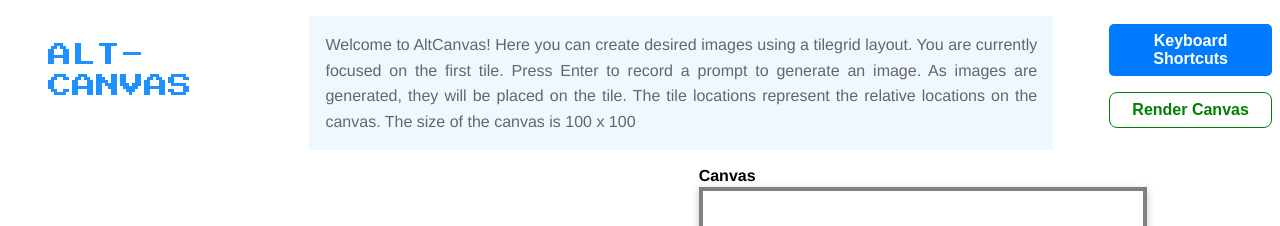
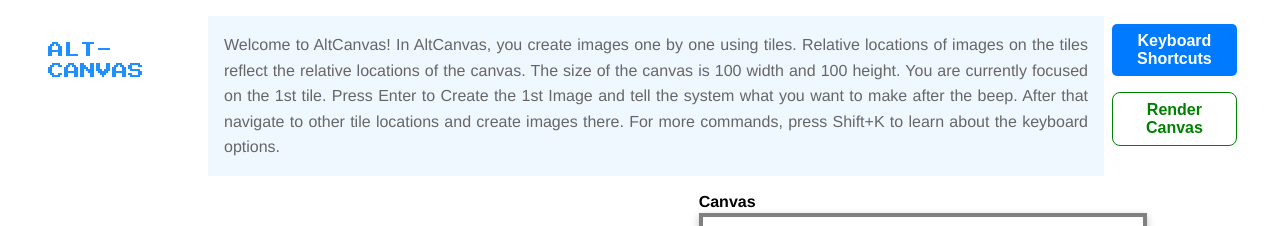
Before and after one commit to shljessie/text-tactile, a React (Create React App) app: page /sonic in a window 1280 px wide. Shown: the top 226 px of the page. Built offline with nearby package versions, Linux system fonts and the light colour scheme; no server answers.

Commit message:
update system messages

```diff
--- a/src/components/SonicTiles.jsx
+++ b/src/components/SonicTiles.jsx
@@ -1870,17 +1870,19 @@
 
       <div style={{display: 'flex', flexDirection:'row', marginTop: '1rem'}}>
         <div>
-          <h1 id="mainHeader" style={{fontSize: '1.5rem', marginTop: '1rem', marginRight:'2rem', marginLeft:'3rem', color:'#1E90FF'}}>ALT-CANVAS</h1>
+          <h1 id="mainHeader" style={{ width:'20%',fontSize: '1rem', marginTop: '1rem', marginLeft:'3rem', color:'#1E90FF'}}>ALT-CANVAS</h1>
         </div>
-        <div aria-live="polite" style={{backgroundColor:'aliceblue', padding:'1rem', width:'60%'}}>
+        <div aria-live="polite" style={{backgroundColor:'aliceblue', padding:'1rem', width:'70%'}}>
           <p>
-            Welcome to AltCanvas! Here you can create desired images using a tilegrid layout.
-            You are currently focused on the first tile. Press Enter to record a prompt to generate an image.
-            As images are generated, they will be placed on the tile. The tile locations represent the relative locations on the canvas.
-            The size of the canvas is 100 x 100
+          Welcome to AltCanvas! In AltCanvas, you create images one by one using tiles.
+          Relative locations of images on the tiles reflect the relative locations of the canvas.
+          The size of the canvas is 100 width and 100 height. You are currently focused on the 1st tile. Press Enter to Create the 1st Image and tell the system what you want to make after the beep.
+          After that navigate to other tile locations and create images there.
+          For more commands, press Shift+K to learn about the keyboard options.
+
           </p>
         </div>
-        <div style={{display: 'flex', flexDirection:'column', marginLeft:'3rem'}}>
+        <div style={{display: 'flex', flexDirection:'column', width:'11%'}}>
           <button  aria-label="Review Keyboard Shortcuts" aria-expanded="false" onClick={toggleInstructions} style={{ padding :'0.5rem', fontWeight:'800' }}>
             Keyboard Shortcuts
           </button>
```
